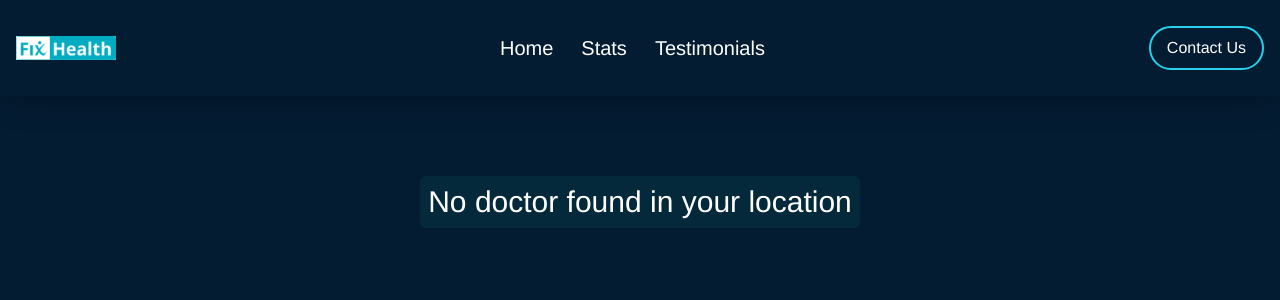
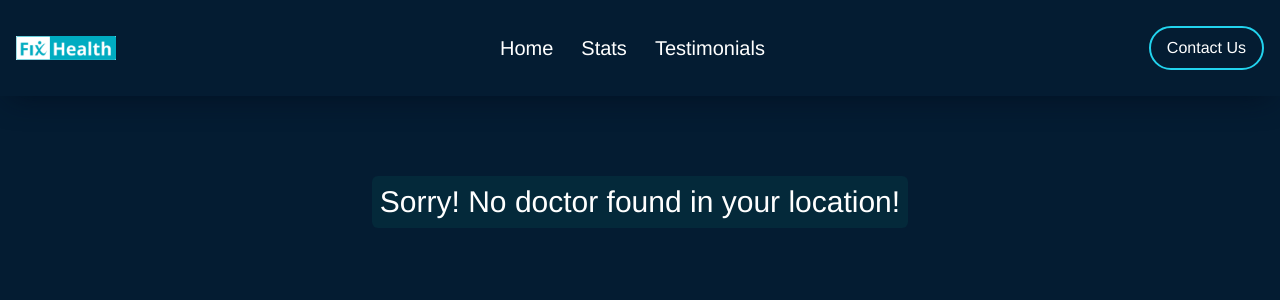
Before and after one commit to AbhishekPurty/fixhealth, a Next.js app: page /doctors/1 in a window 1280 px wide. Shown: the top 300 px of the page. Built offline with nearby package versions, Linux system fonts and the light colour scheme.

Commit message:
Little rework

```diff
--- a/components/Doctor.tsx
+++ b/components/Doctor.tsx
@@ -15,7 +15,7 @@ const Doctor = ({ key, name, years, expertise, city }: Props) => {
   return (
     <div className="flex flex-col mx-auto items-center justify-center gap-10">
       <div className="pb-10 w-[20rem] xs:w-auto max-w-sm shadow-md mb-5 sm:mx-auto mt-16 bg-[#04293A] rounded-lg text-gray-900 hover:scale-[1.03] duration-500 ease-in-out">
-        <div className="rounded-t-lg h-32 bg-[#041C32] overflow-hidden">
+        <div className="rounded-t-lg h-10 bg-[#041C32] overflow-hidden">
             {/* <img className="object-cover object-top w-full" src="./contact.png" alt='cover photo'></img> */}
         </div>
         <div className="mx-auto w-32 h-32 relative -mt-16 border-4 border-white rounded-full overflow-hidden">
--- a/pages/doctors/[city].tsx
+++ b/pages/doctors/[city].tsx
@@ -37,7 +37,7 @@ export default function City(){
         :
         <div className="flex items-center justify-center">
           <h1 className="bg-[#04293A] rounded-md w-fit mx-10 my-20 py-2 px-2 text-3xl">
-            No doctor found in your location
+            Sorry! No doctor found in your location!
           </h1>
         </div>
       }
```
